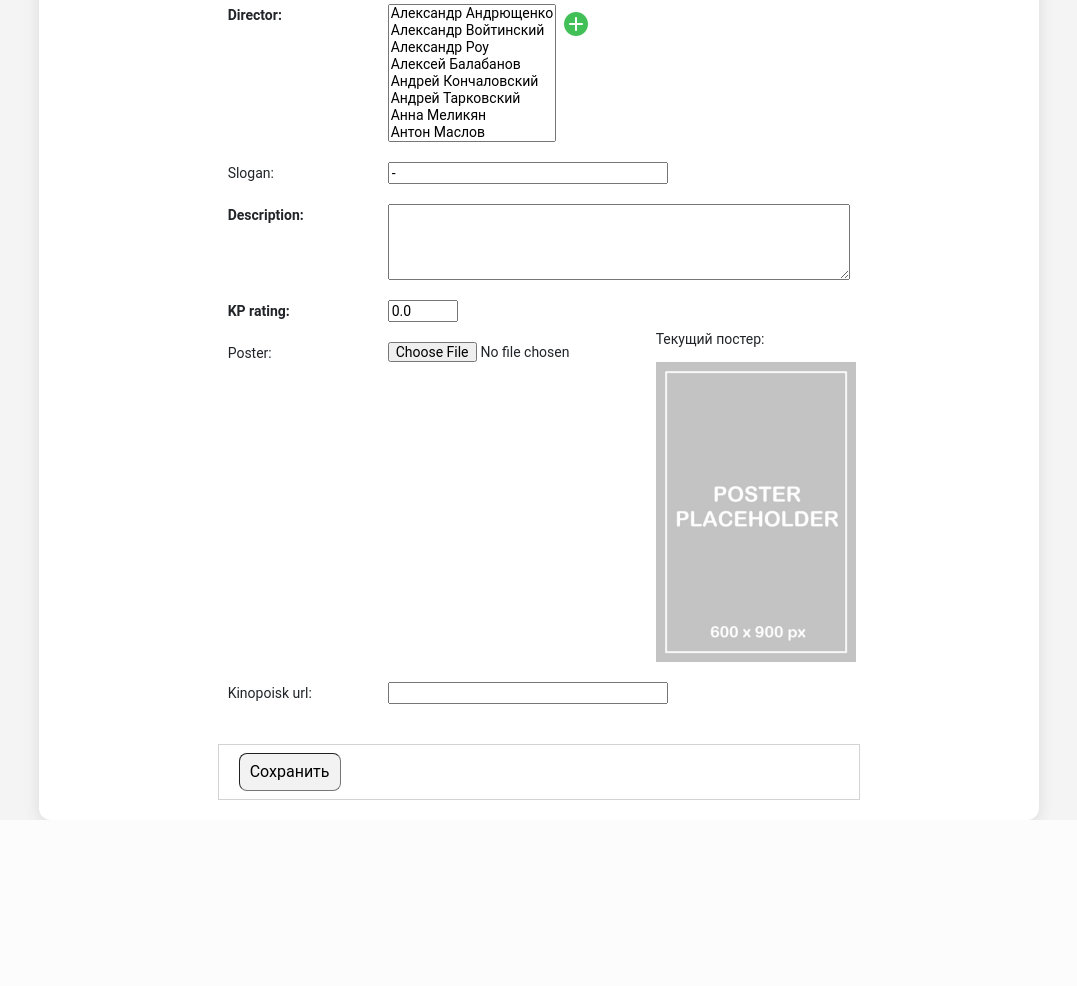
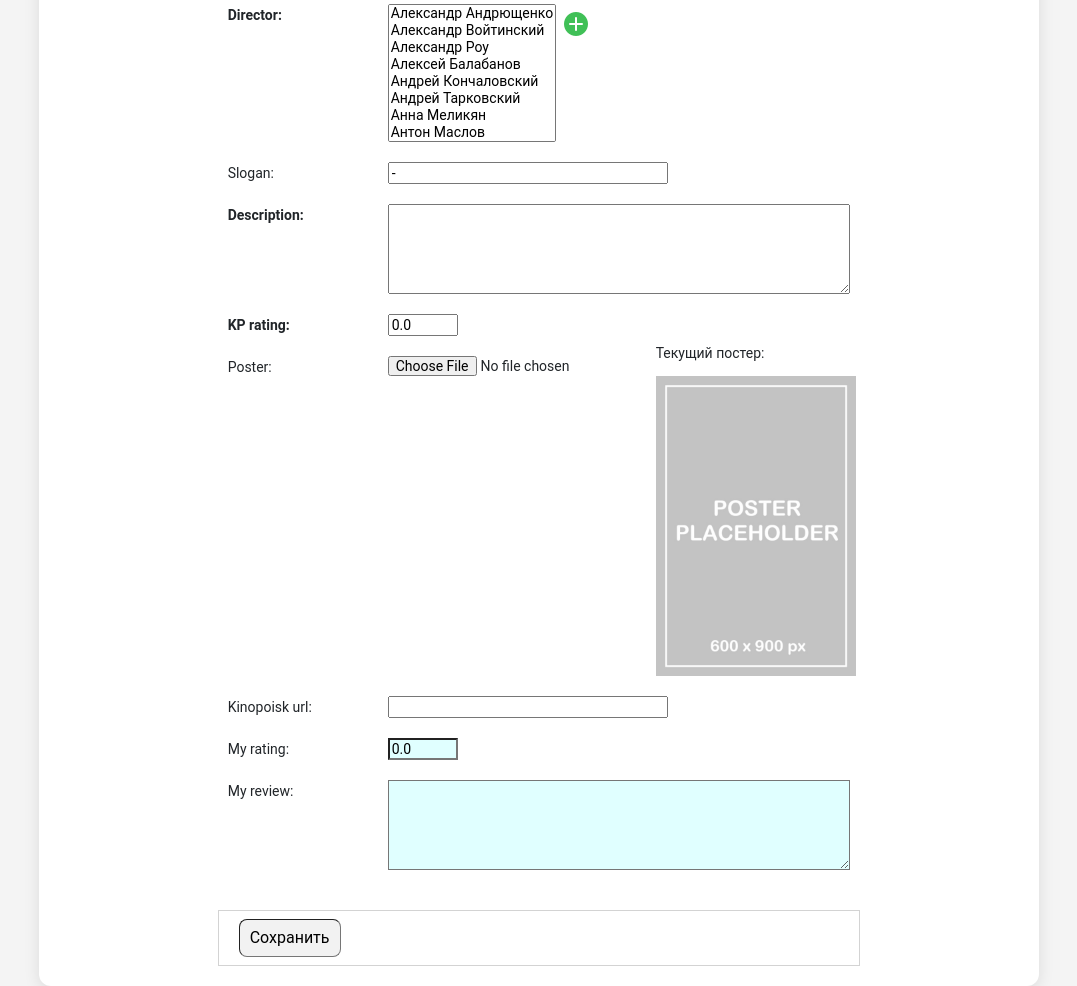
Before and after one commit to peternest/django-mymovies-db, a Django app: page /movies/add/ in a window 1280 px wide. Shown: the part 705-1691 px from the top of the page, without its empty margins (101-1178 px from the left). Before the commit the page ends 1525 px from the top, so only its background shows below. Run offline with Django 5.2, Linux system fonts and the light colour scheme; the visitor is signed in with stand-in values (Sample User, id 1); data comes from the database, SQL or seed files in the repository.

Commit message:
Add user rating and review to the movie form

```diff
--- a/src/apps/movies/forms.py
+++ b/src/apps/movies/forms.py
@@ -1,7 +1,10 @@
-from typing import ClassVar
+from typing import Any, ClassVar
 
+from django.contrib.auth.models import User
 from django.forms import (
+    CharField,
     FileInput,
+    FloatField,
     ModelForm,
     ModelMultipleChoiceField,
     NumberInput,
@@ -14,7 +17,7 @@ from django.forms import (
 from django.forms.widgets import Input
 from django.utils.translation import gettext_lazy as _
 
-from apps.movies.models import Country, Director, Genre, Movie
+from apps.movies.models import Country, Director, Genre, Movie, MovieRating
 
 
 class CountryForm(ModelForm):
@@ -79,6 +82,22 @@ class MovieForm(ModelForm):
         assume_scheme="https"  # supress warning
     )
 
+    # Fields from MovieRating
+    rating = FloatField(
+        label=_("My rating"),
+        min_value=0.0,
+        max_value=10.0,
+        initial=0.0,
+        required=False,
+        widget=NumberInput(attrs={"class": "my-float-field"})
+    )
+    review = CharField(
+        label=_("My review"),
+        max_length=1000,
+        required=False,
+        widget=Textarea(attrs={"cols": 80, "rows": 6, "class": "my-textarea"})
+    )
+
     class Meta:
         model = Movie
         fields: ClassVar[str] = [
@@ -94,9 +113,7 @@ class MovieForm(ModelForm):
             "slogan",
             "description",
             "kp_rating",
-            # "my_rating",
             "poster",
-            "kinopoisk_url",
         ]
         labels: ClassVar[dict[str, str]] = {
             "title": _("Title"),
@@ -107,7 +124,6 @@ class MovieForm(ModelForm):
             "num_of_seasons": _("Number of seasons"),
             "slogan": _("Slogan"),
             "description": _("Description"),
-            # "my_rating": _("My rating"),
             "kp_rating": _("KP rating"),
             "poster": _("Poster"),
         }
@@ -118,8 +134,7 @@ class MovieForm(ModelForm):
             "series_last_year": NumberInput(attrs={"class": "release-field"}),
             "num_of_seasons": NumberInput(attrs={"class": "release-field"}),
             "slogan": TextInput(attrs={"class": "text-field"}),
-            "description": Textarea(attrs={"cols": 80, "rows": 5}),
-            # "my_rating": NumberInput(attrs={"class": "float-field"}),
+            "description": Textarea(attrs={"cols": 80, "rows": 6}),
             "kp_rating": NumberInput(attrs={"class": "float-field"}),
             "poster": FileInput(attrs={"class": "text-field"})
         }
@@ -131,3 +146,11 @@ class MovieForm(ModelForm):
                 "CHANGE_ME": _("Release year should be >= 1900.")
             }
         }
+
+    def __init__(self, *args: Any, user: User | None = None, **kwargs: Any) -> None:
+        super().__init__(*args, **kwargs)
+        if self.instance and user:
+            rating_instance = MovieRating.objects.filter(movie=self.instance, user=user).first()
+            if rating_instance:
+                self.initial["rating"] = rating_instance.rating
+                self.initial["review"] = rating_instance.review
--- a/src/apps/movies/static/movies/css/style.css
+++ b/src/apps/movies/static/movies/css/style.css
@@ -133,6 +133,13 @@ ADD MOVIE
 }
 .float-field {
     width: 5em;
+}
+.my-float-field {
+    width: 5em;
+    background-color: lightcyan;
+}
+.my-textarea {
+    background-color: lightcyan;
 }
 .url-field {
     width: 20em;
--- a/src/apps/movies/templates/movies/add_movie.html
+++ b/src/apps/movies/templates/movies/add_movie.html
@@ -18,9 +18,11 @@
         {% csrf_token %}
         <fieldset class="my-fieldset aligned">
             {{ form.non_field_errors }}
+
             {% for field in form %}
             <div class="form-row">
                 {{ field.label_tag }} {{ field }}
+
                 {% if field.name == 'countries' %}
                     <button type="button" class="add-btn" onclick="openPopup('country')">
                         <img src="{% static 'movies/images/plus-icon.png' %}" alt="Добавить страну">
@@ -40,6 +42,8 @@
                         <img src="{{ form.instance.poster.url }}" alt="Текущий постер" style="max-width: 200px; max-height: 300px;">
                     </div>
                     {% endif %}
+                {% elif field.name == 'rating' %}
+                    <!-- To be customized -->
                 {% endif %}
             </div>
             <div class="form-row-errors">{{ field.errors }}</div>
--- a/src/apps/movies/views.py
+++ b/src/apps/movies/views.py
@@ -12,7 +12,7 @@ from django.views.decorators.csrf import csrf_exempt
 from django.views.generic import ListView, RedirectView
 
 from apps.movies.forms import CountryForm, DirectorForm, GenreForm, MovieForm
-from apps.movies.models import Country, Director, Genre, Movie
+from apps.movies.models import Country, Director, Genre, Movie, MovieRating
 
 
 @dataclass
@@ -151,8 +151,15 @@ def add_movie(request: HttpRequest) -> HttpResponse:
     if request.method == "POST":
         form = MovieForm(request.POST, request.FILES)
         if form.is_valid():
-            form.save()
-            return HttpResponseRedirect("/movies/")
+            movie_instance = form.save()
+            if "rating" in form.cleaned_data or "review" in form.changed_data:
+                MovieRating.objects.create(
+                    user=request.user,
+                    movie=movie_instance,
+                    rating=form.cleaned_data.get("rating", 0.0),
+                    review=form.cleaned_data.get("review", "")
+                )
+            return HttpResponseRedirect("/movies/top100/")
     else:
         form = MovieForm()
     return render(request, "movies/add_movie.html", {"form": form, "is_edit": False})
@@ -161,13 +168,29 @@ def add_movie(request: HttpRequest) -> HttpResponse:
 @login_required
 def change_movie(request: HttpRequest, pk: int) -> HttpResponse:
     movie_instance = get_object_or_404(Movie, pk=pk)
+    rating_instance = MovieRating.objects.filter(user=request.user, movie=movie_instance).first()
+
     if request.method == "POST":
-        form = MovieForm(request.POST, request.FILES, instance=movie_instance)
+        form = MovieForm(request.POST, request.FILES, instance=movie_instance, user=request.user)
         if form.is_valid():
             form.save()
+            if "rating" in form.cleaned_data or "review" in form.changed_data:
+                if rating_instance:
+                    if "rating" in form.cleaned_data:
+                        rating_instance.rating = form.cleaned_data["rating"]
+                    if "review" in form.changed_data:
+                        rating_instance.review = form.cleaned_data["review"]
+                    rating_instance.save()
+                else:
+                    MovieRating.objects.create(
+                        user=request.user,
+                        movie=movie_instance,
+                        rating=form.cleaned_data.get("rating", 0.0),
+                        review=form.cleaned_data.get("review", "")
+                    )
             return HttpResponseRedirect(f"/movies/{pk}/")
     else:
-        form = MovieForm(instance=movie_instance)
+        form = MovieForm(instance=movie_instance, user=request.user)
     return render(request, "movies/add_movie.html", {"form": form, "is_edit": True})
 
 
```
Also changed, not shown: src/locale/ru/LC_MESSAGES/django.po.
